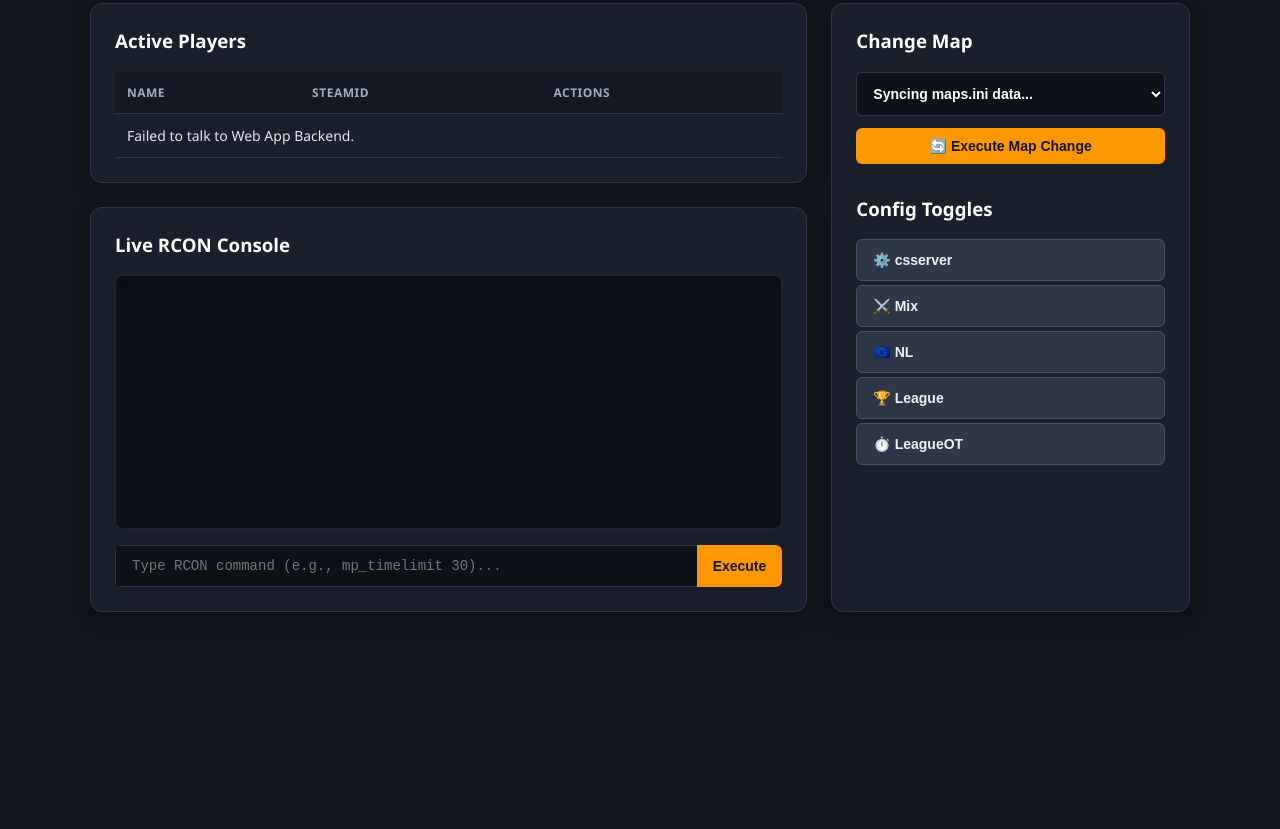
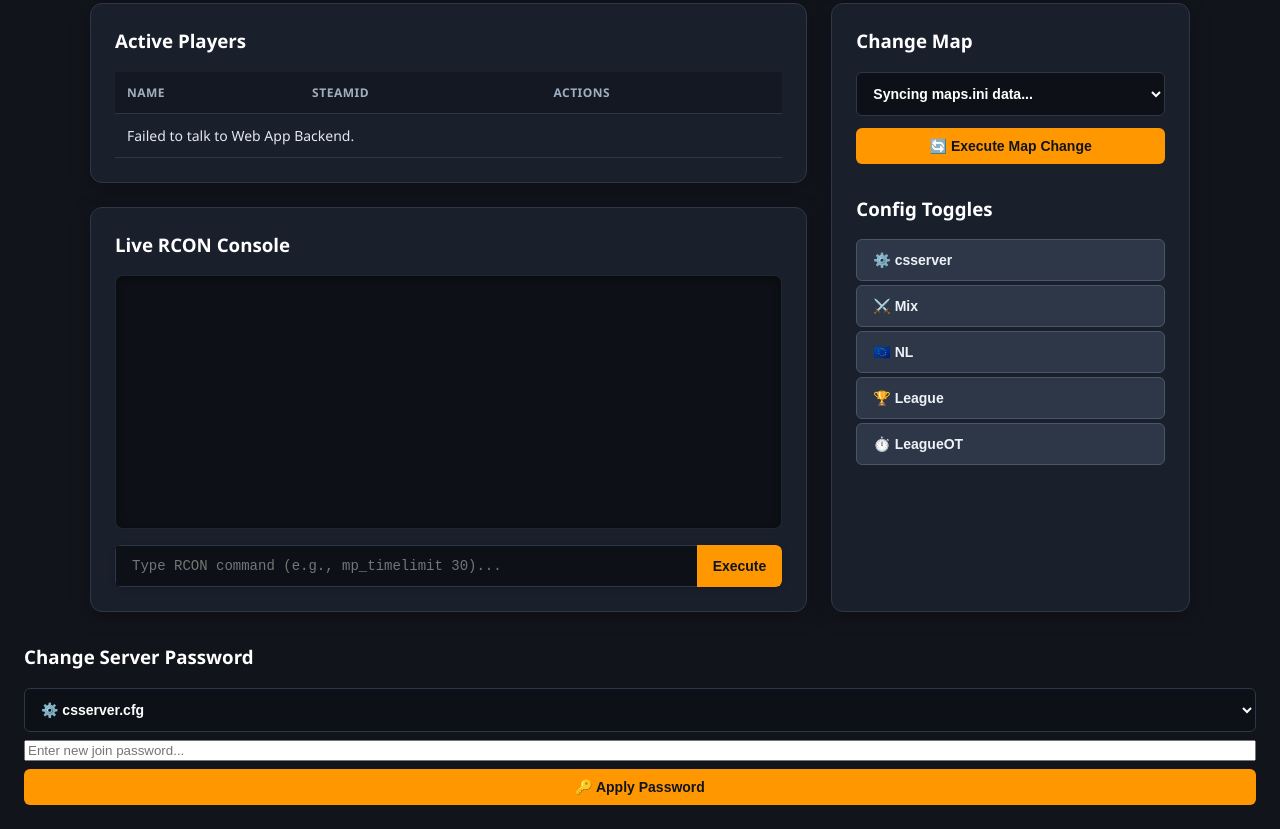
Before and after one commit to honeycs/we, a website: page public/index.html in a window 1280 px wide. Shown: the part 450-1279 px from the top of the page. Before the commit the page ends 1086 px from the top, so only its background shows below. Drawn offline with Linux system fonts and the light colour scheme; no server answers.

Commit message:
Implement server password modifier feature
Added server password modifier component with dropdown.

```diff
--- a/public/index.html
+++ b/public/index.html
@@ -214,6 +214,21 @@
         </div>
     </div>
 
+    <!-- SERVER PASSWORD MODIFIER COMPONENT WITH CONFIG DROPDOWN -->
+<h3 style="margin-top:32px;">Change Server Password</h3>
+<div class="password-input-wrapper">
+    <select id="configPassDropdown">
+        <option value="csserver.cfg">⚙️ csserver.cfg</option>
+        <option value="mix.cfg">⚔️ mix.cfg</option>
+        <option value="nl.cfg">🇪🇺 nl.cfg</option>
+        <option value="league.cfg">🏆 league.cfg</option>
+        <option value="leagueot.cfg">⏱️ leagueot.cfg</option>
+    </select>
+    <input type="text" id="serverPassInput" placeholder="Enter new join password..." style="margin-top: 8px; width: 100%; box-sizing: border-box;">
+    <button id="submitPassBtn" style="margin: 8px 0 0 0; width: 100%; background: #ff9800; color: #12141c; border: none; font-weight: 700;">🔑 Apply Password</button>
+</div>
+
+
     <script src="/js/dashboard.js"></script>
 </body>
 </html>
```
